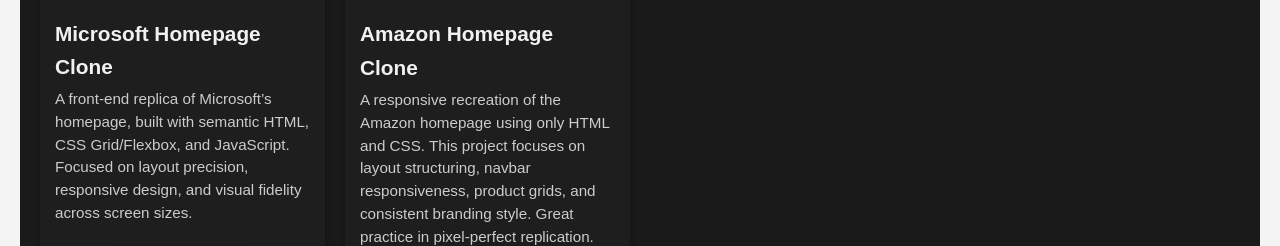
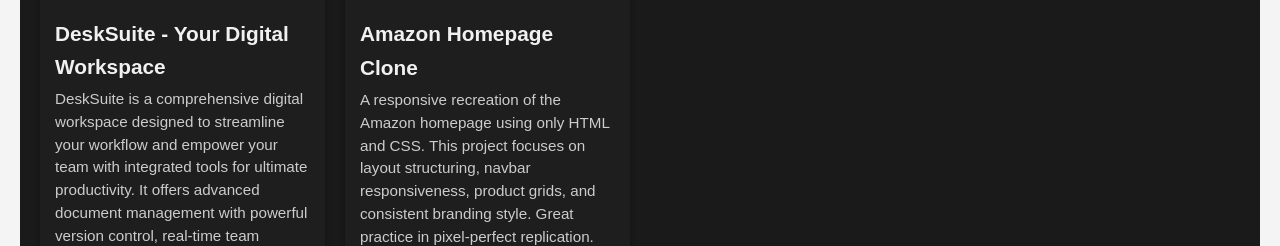
Before and after one commit to FrankGrillo1991/Frank-Grillo-Portfolio, a plain HTML site: page index.html in a window 1280 px wide. Shown: the part 1304-1550 px from the top of the page. Drawn offline with Linux system fonts and the light colour scheme.

Commit message:
Update index.html

```diff
--- a/index.html
+++ b/index.html
@@ -155,8 +155,8 @@
 
     <div class="project-card">
       <img src="images/microsoft-clone.png" alt="Microsoft Clone">
-      <h3>Microsoft Homepage Clone</h3>
-      <p>A front-end replica of Microsoft’s homepage, built with semantic HTML, CSS Grid/Flexbox, and JavaScript. Focused on layout precision, responsive design, and visual fidelity across screen sizes.</p>
+      <h3>DeskSuite - Your Digital Workspace</h3>
+      <p>DeskSuite is a comprehensive digital workspace designed to streamline your workflow and empower your team with integrated tools for ultimate productivity. It offers advanced document management with powerful version control, real-time team collaboration for seamless project work and communication, and insightful data analytics to aid informed business decisions. Additionally, DeskSuite provides secure cloud storage, integrated project management, customizable workflows, and accessibility from anywhere with mobile and web applications. Dedicated 24/7 support and a strong commitment to data privacy with industry-leading encryption and compliance standards ensure a reliable and secure experience</p>
       <div class="project-links">
       <a href="https://jade-muffin-381aca.netlify.app/" target="_blank" rel="noopener noreferrer">
         <i class="fas fa-external-link-alt"></i>
```
